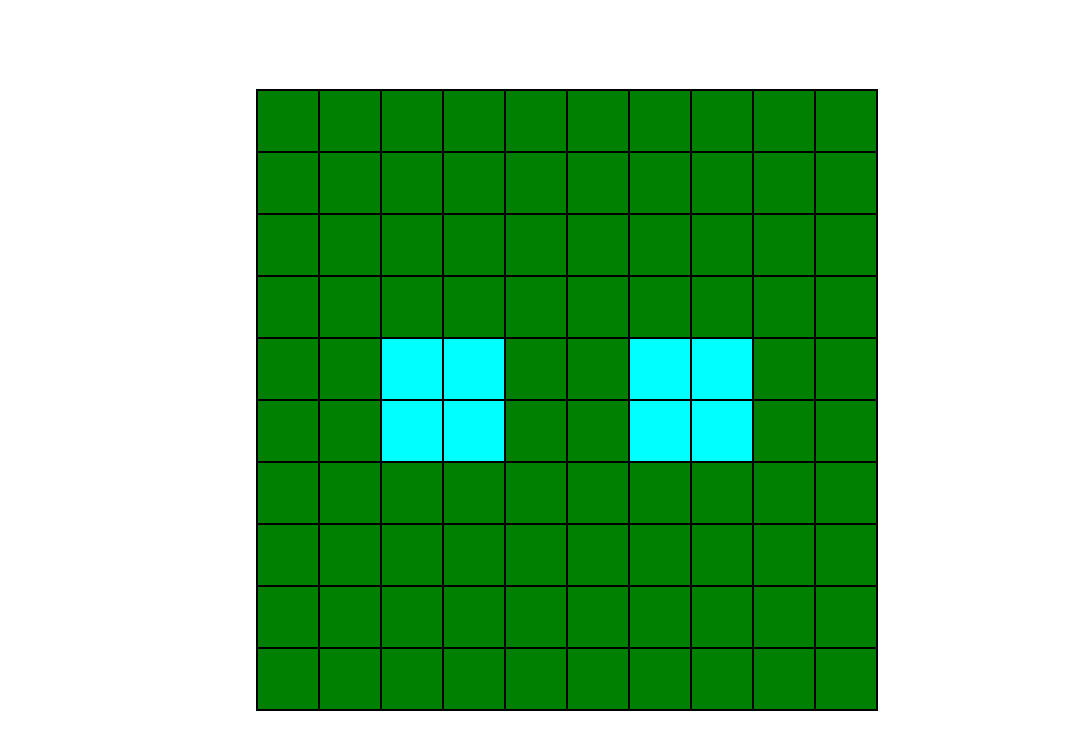
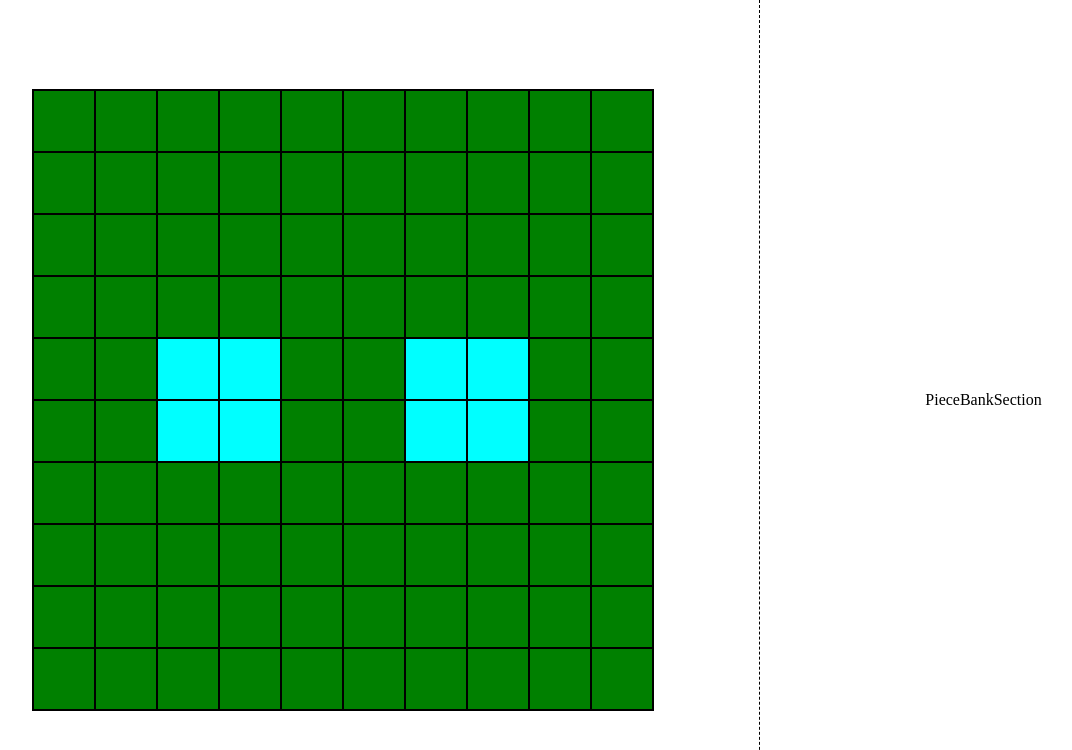
Before and after one commit to DarknessInMe/stratego-mern, a React app in the folder client/: page / in a window 1280 px wide. Shown: the top 750 px of the page, without its empty margins (73-1145 px from the left). Built offline with nearby package versions, Linux system fonts and the light colour scheme.

Commit message:
skeleton of bank section

```diff
--- a/client/src/App.tsx
+++ b/client/src/App.tsx
@@ -1,7 +1,8 @@
 import React, { useRef, useState, useEffect } from 'react';
 import { GameCore } from 'core/GameCore';
 import { BoardFieldType } from 'shared/types';
-import { CellFactory } from 'components/CellFactory';
+import { BoardSection } from 'components/BoardSection';
+import { PieceBankSection } from 'components/PieceBankSection';
 
 const App: React.FC = () => {
 	const [board, setBoard] = useState<BoardFieldType>([]);
@@ -13,14 +14,8 @@ const App: React.FC = () => {
 
 	return (
 		<div className='screen'>
-			<div className='board'>
-				{board.map((row, lineIndex) => row.map((cell, cellIndex) => (
-					<CellFactory
-						key={`key-${lineIndex}-${cellIndex}`}
-						cell={cell}
-					/>
-				)))}
-			</div>
+			<BoardSection board={board}/>
+			<PieceBankSection />
 		</div>
 	);
 };
--- /dev/null
+++ b/client/src/components/BoardSection/BoardSection.tsx
@@ -0,0 +1,18 @@
+import React from 'react';
+import { IBoardSection } from './interfaces';
+import { CellFactory } from 'components/CellFactory';
+
+export const BoardSection: React.FC<IBoardSection> = ({ board }) => {
+    return (
+        <div className='screen__section screen__section_main'>
+            <div className='board'>
+                {board.map((row, lineIndex) => row.map((cell, cellIndex) => (
+                    <CellFactory
+                        key={`key-${lineIndex}-${cellIndex}`}
+                        cell={cell}
+                    />
+                )))}
+            </div>
+        </div>
+    );
+};
--- /dev/null
+++ b/client/src/components/BoardSection/index.ts
@@ -0,0 +1 @@
+export * from './BoardSection';
--- /dev/null
+++ b/client/src/components/BoardSection/interfaces.ts
@@ -0,0 +1,5 @@
+import { BoardFieldType } from 'shared/types';
+
+export interface IBoardSection {
+    board: BoardFieldType;
+}
--- /dev/null
+++ b/client/src/components/PieceBankSection/PieceBankSection.tsx
@@ -0,0 +1,7 @@
+import React from 'react';
+
+export const PieceBankSection: React.FC = () => {
+    return (
+        <div className='screen__section screen__section_secondary'>PieceBankSection</div>
+    );
+};
--- /dev/null
+++ b/client/src/components/PieceBankSection/index.ts
@@ -0,0 +1 @@
+export * from './PieceBankSection';
--- a/client/src/index.scss
+++ b/client/src/index.scss
@@ -1,3 +1,6 @@
+$piece-size: 62px;
+$board-size: calc($piece-size * 10);
+
 * {
 	box-sizing: border-box;
 }
@@ -16,27 +19,44 @@ body {
 }
 
 .screen {
-	min-width: 620px;
-	min-height: 620px;
+	min-width: $board-size;
+	min-height: $board-size;
 	width: 100%;
 	height: 100%;
 	display: flex;
-	justify-content: center;
+	justify-content: space-between;
 	align-items: center;
 	flex: 1;
+
+	&__section {
+		display: flex;
+		justify-content: center;
+		align-items: center;
+		flex: 1;
+
+		&_main {
+			max-width: 65%;
+		}
+
+		&_secondary {
+			max-width: 35%;
+			min-height: 100vh;
+			border-left: 1px dashed #000;
+		}
+	}
 }
 
 .board {
-	width: 620px;
-	height: 620px;
+	width: $board-size;
+	height: $board-size;
 	border: 1px solid #000;
 	box-sizing: content-box;
 	display: flex;
 	flex-wrap: wrap;
 
 	&__cell {
-		width: 62px;
-		height: 62px;
+		width: $piece-size;
+		height: $piece-size;
 		border: 1px solid #000;
 
 		&_water {
```
